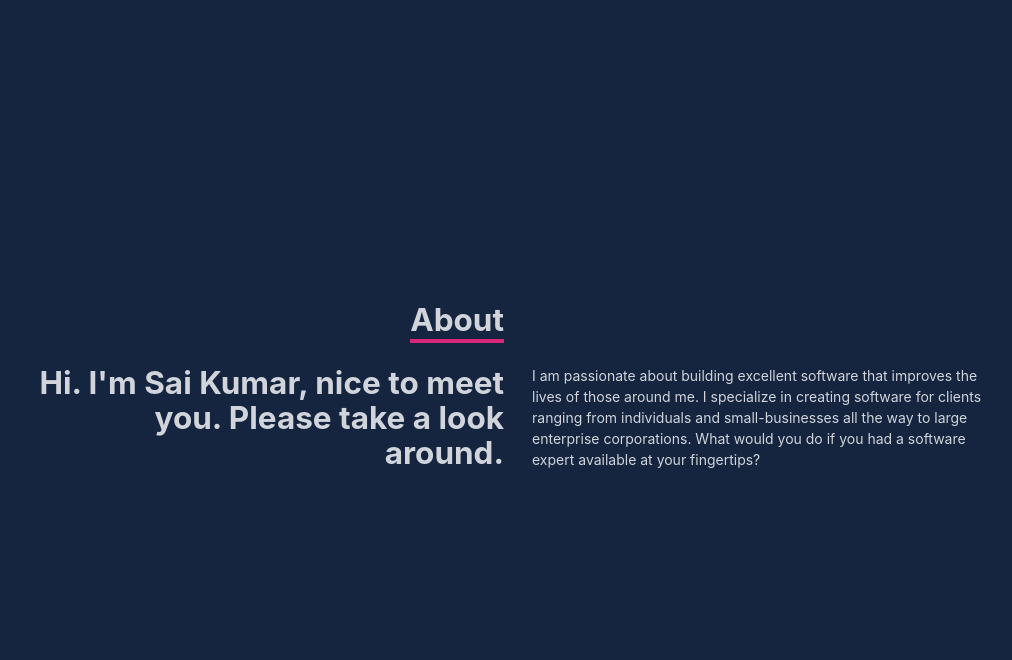
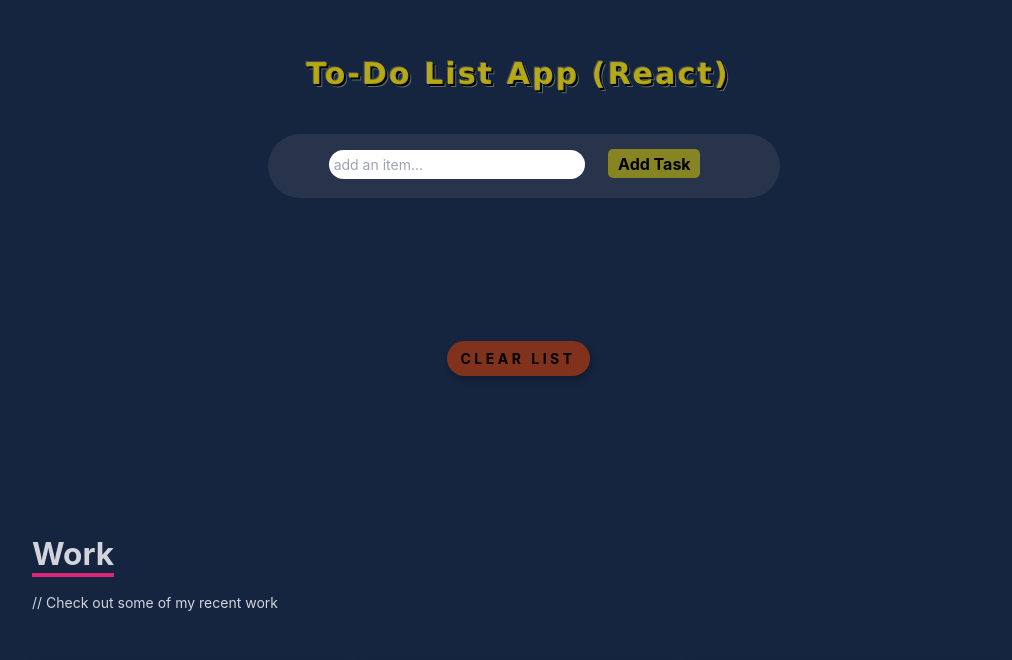
Before and after one commit to MishOd1/Portofolio, a React (Create React App) app: page / in a window 1280 px wide. Shown: the part 1614-2274 px from the top of the page, without its empty margins (122-1134 px from the left). Built offline with nearby package versions, Linux system fonts and the light colour scheme.

Commit message:
#dec-5th

```diff
--- /dev/null
+++ b/src/Todo.css
@@ -0,0 +1,167 @@
+.App {
+    text-align: center;
+
+  }
+
+
+
+  #container{
+    display: flex;
+    border-radius: 8px;
+    height: 8.8vh;
+    width:50vw;
+    margin-left: 26vw;
+    margin-top: 0vw;
+    margin-right:100vw;
+    box-shadow: 0 2px 8px rgba(0, 0, 0, 0.733);
+    grid-template-columns: auto;
+    background-color: rgba(255, 247, 0, 0.37);
+    background: linear-gradient(90deg, #79dbe23a, #5e81e023, #587b9c1e, #71bdc238);
+    align-items: center;
+          }
+  .items-item{
+            width:120vw;
+            margin: 20%;
+            height: 5.5vh;
+            overflow: hidden;
+            margin-right:-2px ;
+            margin-left: -2px;
+            margin-top: -15px;
+            margin-bottom: -15px;
+            display: flex;
+            justify-content: space-between;
+            box-shadow: 0 2px 8px rgba(0, 0, 0, 0);
+            padding: 0.85rem;
+            color:rgb(255, 214, 126);
+            border-radius: 12px;
+            /* background-color: #adaed121; */
+            font-family: Verdana, Geneva, Tahoma, sans-serif;
+            font-size: 150%;
+            align-items: center;
+            font-weight: 100;
+  }
+
+
+
+  .add{
+
+      padding: 0.15em 0.6em;
+      border: 0.01;
+      border-radius: 5px;
+      margin-left: -20px;
+      margin-top:1.6vh;
+      color: #000000;
+      font-size: medium;
+
+      background-color:rgba(199, 186, 7, 0.603);
+      box-shadow: 0 0px 12px rgb(0, 0, 0);
+      cursor: pointer;
+      font-weight: bold;
+      box-shadow: inset 0 0 0 var(--border-size) currentcolor;
+      transition: background .8s ease;
+  }
+
+  .add:hover,
+  .add:active{
+    background-color: #00ff0d36;
+    box-shadow: 0 0px 12px rgb(0, 0, 0);
+  }
+
+  .header{
+      color:white;
+      text-align: top;
+      width: 100vw;
+      margin: 0px auto;
+      color: rgba(199, 186, 7, 0.842);;
+      font-size: 80px;
+      letter-spacing: 2.1px;
+
+      margin-top: 3.5vh;
+      font-size: 30px;
+      font-family: 'Lucida Sans', 'Lucida Sans Regular', 'Lucida Grande', 'Lucida Sans Unicode', Geneva, Verdana, sans-serif;
+
+      text-shadow: -1px -1px 0px rgb(83, 83, 83),
+        2px 2px 0px rgb(0, 0, 0),
+        3px 3px 0px rgb(85, 109, 109)
+    }
+
+
+
+  .DeleteAll {
+    padding: 0.5em 1em;
+      border: 150;
+      border-radius: 20px;
+      align-items: center;
+      color: #000000;
+      text-transform: uppercase;
+      letter-spacing: .25em;
+      background-color:rgba(199, 61, 7, 0.603);
+      box-shadow: 0 0px 12px rgb(0, 0, 0);
+      cursor: pointer;
+      font-weight: bold;
+      box-shadow: inset 0 0 0 var(--border-size) currentcolor;
+      box-shadow: 2px 4px 6px rgba(0, 0, 0, 0.233);
+      transition: background .8s ease;
+      margin: 10vh;
+
+
+
+  }
+  .delete{
+    font-size: medium;
+    color:#2d2f33;
+    /* background-color: rgba(236, 243, 142, 0.479); */
+    padding: 5px;
+  }
+  .DeleteAll:hover,
+  .DeleteAll:active
+    {
+
+    background-color: #ff0000;
+    box-shadow: 0 0px 12px rgb(0, 0, 0);
+    color:white;
+
+
+  }
+
+  .delete:hover,
+  .delete:active{
+    border-radius: 4px;
+    background-color: #fc000085;
+    box-shadow: 0 0px 12px rgb(77, 76, 76);
+    cursor: pointer;
+    color:white
+
+
+  }
+
+
+  .inputBox{
+    width: 50%;
+    border-color: transparent;
+    padding: 0.3vw 0.4vw;
+    margin: 5vh ;
+    margin-left:-20px;
+
+    margin-top:2vh;
+    box-sizing: border-box;
+    border-radius: 18px;
+    box-shadow: #000000;
+
+  }
+
+  .inputsContainer{
+    background-color: #404c616b;
+    width: 40vw;
+    margin-left: 30.5vw;
+    border-radius: 50px;
+    overflow: hidden;
+    height:8vh;
+    position: relative;
+  }
+
+
+
+ body{
+    background-color: #15243f;
+ }
--- a/src/components/About.jsx
+++ b/src/components/About.jsx
@@ -1,32 +1,98 @@
-import React from 'react';
+import React, { useState } from "react";
+import "../Todo.css";
 
-const About = () => {
+function Todo() {
+  // state hook - to get the value of the input
+  const [newItem, setNewItem] = useState(""); // this is to get the value of the thing being typed to plot in the input box it self while typing
+  const [items, setItems] = useState([]); // this is to store the value after add button has been clicked
+
+
+  // helper function
+  function addItem() {
+    if (!newItem) {
+      alert("enter an item!"); // returns alert if you try to input blank
+      return;
+    }
+
+    const item = {
+      id: Math.floor(Math.random() * 1000),
+      value: newItem,
+    };
+
+    setItems((oldList) => [...oldList, item]);
+    setNewItem("");
+  }
+
+  function deleteItem(id) {
+    const NewArray = items.filter((item) => item.id !== id); //this will delete single item
+    setItems(NewArray);
+  }
+
+  function deleteAll(id) {
+    const NewArray = items.filter((item) => item.id === id); //this will delete single item
+    setItems(NewArray);
+  }
   return (
-    <div name='about' className='w-full h-screen bg-[#15243f] text-gray-300'>
-      <div className='flex flex-col justify-center items-center w-full h-full'>
-        <div className='max-w-[1000px] w-full grid grid-cols-2 gap-8'>
-          <div className='sm:text-right pb-8 pl-4'>
-            <p className='text-4xl font-bold inline border-b-4 border-pink-600'>
-              About
-            </p>
-          </div>
-          <div></div>
-          </div>
-          <div className='max-w-[1000px] w-full grid sm:grid-cols-2 gap-8 px-4'>
-            <div className='sm:text-right text-4xl font-bold'>
-              <p>Hi. I'm Sai Kumar, nice to meet you. Please take a look around.</p>
+    <div className="App" name="ToDo">
+      <br></br>
+      <br></br>
+
+      {/* 1.Header*/}
+      <h1 className="header">To-Do List App (React)</h1>
+      <br></br>
+      <br></br>
+      {/*2. input*/}
+      <div className="inputsContainer">
+        <input
+          type="text"
+          maxLength={50}
+          className="inputBox"
+          placeholder="add an item..."
+          value={newItem}
+          onChange={(e) => setNewItem(e.target.value)}
+        />{" "}
+
+        <button
+          className="add"
+          onClick={() => {
+            addItem();
+          }}
+        >
+          {" "}
+          {/* ADD ;addDate if it dosent Work minute 5*/}
+          Add Task
+        </button>
+      </div>
+      <br></br>
+      <br></br>
+      <br></br>
+      {/*3. list of items  */}
+      <ul className="Items-Main">
+        {items.map((item, date) => {
+          return (
+            <div id="container">
+              <li className="items-item" key={item.id}>
+                {item.value}
+
+                <button
+                  id="DeleteMe"
+                  title="done?"
+                  className="Delete"
+                  onClick={() => deleteItem(item.id)}
+                >
+                  <p className="delete">X</p>
+                </button>
+              </li>
             </div>
-            <div>
-              <p>I am passionate about building excellent software that improves
-              the lives of those around me. I specialize in creating software
-              for clients ranging from individuals and small-businesses all the
-              way to large enterprise corporations. What would you do if you had
-              a software expert available at your fingertips?</p>
-            </div>
-          </div>
-      </div>
+          ); // ploting task
+        })}
+      </ul>
+
+      <button className="DeleteAll" onClick={() => deleteAll(items)}>
+        Clear List
+      </button>
     </div>
   );
-};
+}
 
-export default About;
+export default Todo;
--- a/src/components/Cards.jsx
+++ b/src/components/Cards.jsx
@@ -17,9 +17,9 @@ export default function CardDemo() {
   );
   const footer = (
     <span>
-      <Button>
+      <Button className="Button">
         <Link onClick={handleClick} to='contact' smooth={true} duration={500}>
-          Get In Touch
+        Let's Collaborate
         </Link>
       </Button>
     </span>
--- a/src/components/Navbar.jsx
+++ b/src/components/Navbar.jsx
@@ -31,13 +31,13 @@ const Navbar = () => {
           </Link>
         </li>
         <li>
-          <Link to='about' smooth={true} duration={500}>
-            About
+          <Link to='skills' smooth={true} duration={500}>
+            Skills
           </Link>
         </li>
         <li>
-          <Link to='skills' smooth={true} duration={500}>
-            Skills
+          <Link to='ToDo' smooth={true} duration={500}>
+           To-Do List
           </Link>
         </li>
         <li >
@@ -85,8 +85,8 @@ const Navbar = () => {
         </li>
         <li className='py-6 text-5xl'>
           {' '}
-          <Link onClick={handleClick} to='about' smooth={true} duration={500}>
-            About
+          <Link onClick={handleClick} to='Todo' smooth={true} duration={500}>
+            To-Do List
           </Link>
         </li>
         <li className='py-6 text-5xl'>
@@ -112,7 +112,7 @@ const Navbar = () => {
       {/* Social icons */}
       <div className=' lg:flex fixed flex-col top-[33.3333333%] left-2  '>
         <ul>
-        <li className='w-[140px] h-[30px] flex justify-between items-center ml-[-100px] hover:ml-[-10px] duration-300 border-solid border-[5px] border-gray-400  border-y-transparent  bg-gray-700  hover:bg-[#333] '>
+        <li className='w-[140px] h-[25px] flex justify-between items-center ml-[-100px] hover:ml-[-22px] duration-300 border-solid border-[5px] border-gray-400  border-y-transparent  bg-gray-700  hover:bg-[#333] '>
             <a
               className='flex justify-between items-center w-full text-gray-300  hover:text-gray-300'
               href='https://github.com/MishOd1'
@@ -120,7 +120,7 @@ const Navbar = () => {
               GitHub <FaGithub size={25} />
             </a>
           </li>
-          <li className='w-[140px] h-[30px] flex justify-between items-center ml-[-100px] hover:ml-[-12px] duration-300 border-solid border-[5px] border-[#1d92f2]  border-y-transparent  bg-gray-700 hover:bg-[#1DA1F2] '>
+          <li className='w-[140px] h-[25px] flex justify-between items-center ml-[-100px] hover:ml-[-22px] duration-300 border-solid border-[5px] border-[#1d92f2]  border-y-transparent  bg-gray-700 hover:bg-[#1DA1F2] '>
             <a
               className='flex justify-between items-center w-full text-[#1DA1F2] hover:text-gray-300'
               href='https://twitter.com/MeshalOdah'
@@ -128,7 +128,7 @@ const Navbar = () => {
               Twitter <FaTwitter size={25} />
             </a>
           </li>
-          <li className='w-[140px] h-[30px] flex justify-between items-center ml-[-100px] hover:ml-[-13px] border-solid border-[5px] border-blue-600 border-y-transparent duration-300 bg-gray-700 hover:bg-blue-600'>
+          <li className='w-[140px] h-[25px] flex justify-between items-center ml-[-100px] hover:ml-[-22px] border-solid border-[5px] border-blue-600 border-y-transparent duration-300 bg-gray-700 hover:bg-blue-600'>
             <a
               className='flex justify-between items-center w-full text-blue-600 hover:text-gray-300'
               href='https://www.facebook.com/44a44'
--- a/src/index2.css
+++ b/src/index2.css
@@ -25,7 +25,7 @@ h1, h2, h3, h4, h5, h6 {
 
 
 .card {
-    margin-top: 47.5rem;
+    margin-top: 500%;
     background-color: rgba(240, 240, 240, 0.034);
     height: 32rem;
     overflow: hidden;
@@ -40,9 +40,9 @@ h1, h2, h3, h4, h5, h6 {
 
 
 #img{
-    width: 105%;
-    overflow: hidden;
-    margin-top:1%;
+    width: 111%;
+
+    margin-top:4%;
 
 }
 
@@ -67,3 +67,11 @@ h1, h2, h3, h4, h5, h6 {
     font-size: 9.5px;
     padding: 0%;
 }
+.Button{
+    background-color: rgb(0, 52, 94);
+    border: #8ec9ffc5 solid 0.1px;
+    color: rgb(239, 242, 243);
+    font-size: 9px;
+    width: 90%;
+    margin-left: 5%;
+}
```
